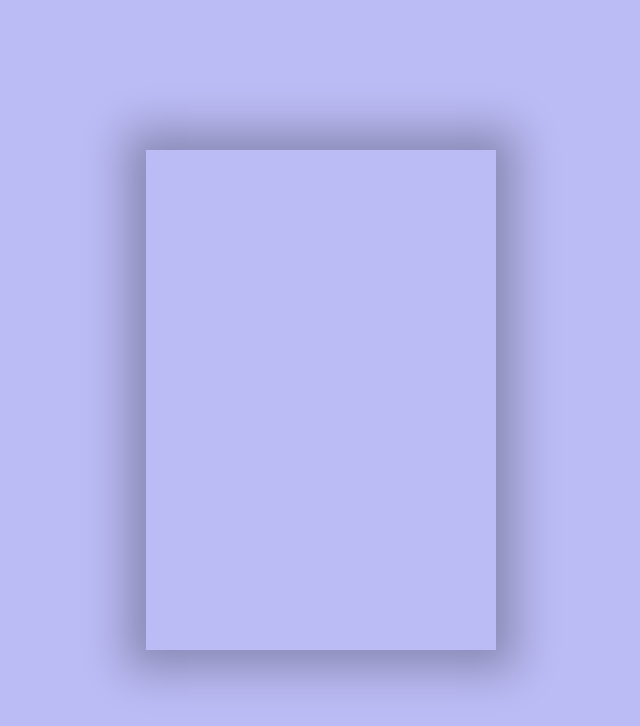
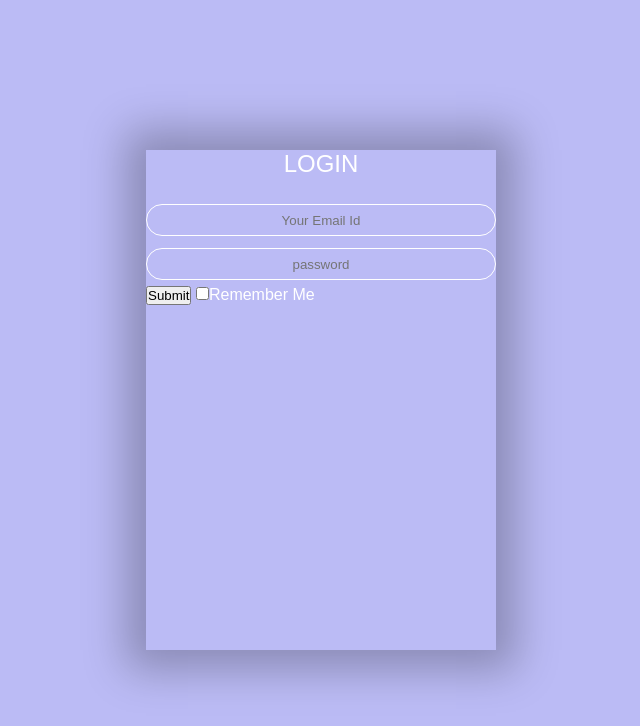
Before and after one commit to xvedela/Simple-Log-In-, a plain HTML site: page index.html in a window 1280 px wide. Shown: the whole page, without its empty margins (319-959 px from the left). Drawn offline with Linux system fonts and the light colour scheme.

Commit message:
finishing soon

```diff
--- a/index.html
+++ b/index.html
@@ -1,5 +1,6 @@
 <!DOCTYPE html>
 <html lang="en">
+
 <head>
     <meta charset="UTF-8">
     <meta http-equiv="X-UA-Compatible" content="IE=edge">
@@ -7,14 +8,26 @@
     <title>Log In</title>
     <link rel="stylesheet" href="style.css">
 </head>
+
 <body>
     <div class="container">
         <div class="card">
             <div class="inner-box">
-                <div class="card-front"></div>
-                <div class="card-back"></div>
+                <div class="card-front">
+                    <h2>LOGIN</h2>
+                    <form>
+                        <input type="email" class="input-box" placeholder="Your Email Id" required>
+                        <input type="password" class="input-box" placeholder="password" required>
+                        <button type="submit" class="submit-btn">Submit</button>
+                        <input type="checkbox"><span>Remember Me</span>
+                    </form>
+                </div>
+                <div class="card-back">
+
+                </div>
             </div>
         </div>
     </div>
 </body>
+
 </html>
--- a/style.css
+++ b/style.css
@@ -20,3 +20,47 @@
     height: 500px;
     box-shadow: 0 0 40px 20px rgba(0,0,0,0.26);
 }
+
+.inner-box {
+    position: relative;
+    width: 100%;
+    height: 100%;
+
+}
+
+.card-front .card-back {
+    position: absolute;
+    width: 100%;
+    height: 100%;
+    background-position: center;
+    background-size: cover;
+    padding: 55px;
+    box-sizing: border-box;
+    backface-visibility: hidden;
+}
+
+
+.card-back {
+    transform: rotateY(180deg);
+}
+
+.card h2 {
+    font-weight: normal;
+    font-size: 24px;
+    text-align: center;
+    margin-bottom: 20px;
+}
+
+.input-box {
+    width: 100%;
+    background: transparent;
+    border: 1px solid #fff;
+    margin: 6px 0;
+    height: 32px;
+    border-radius: 20px;
+    padding: 0 10px;
+    box-sizing: border-box;
+    outline: none;
+    text-align: center;
+    color: #fff;
+}
```
Also changed, not shown: images.jpg (added).
